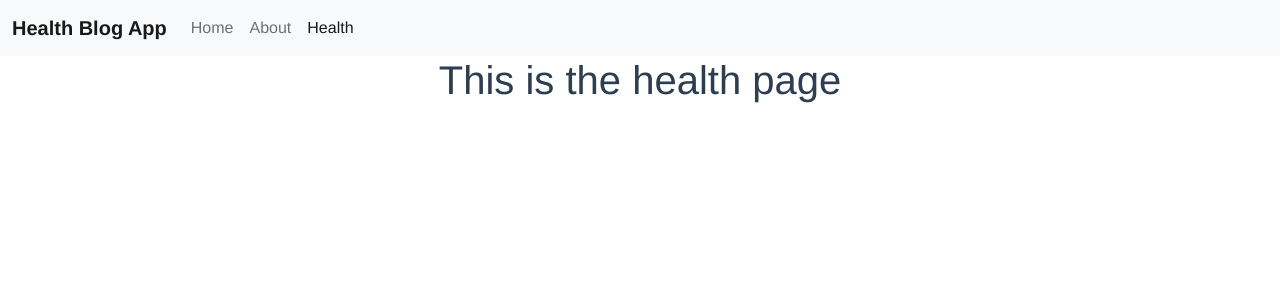
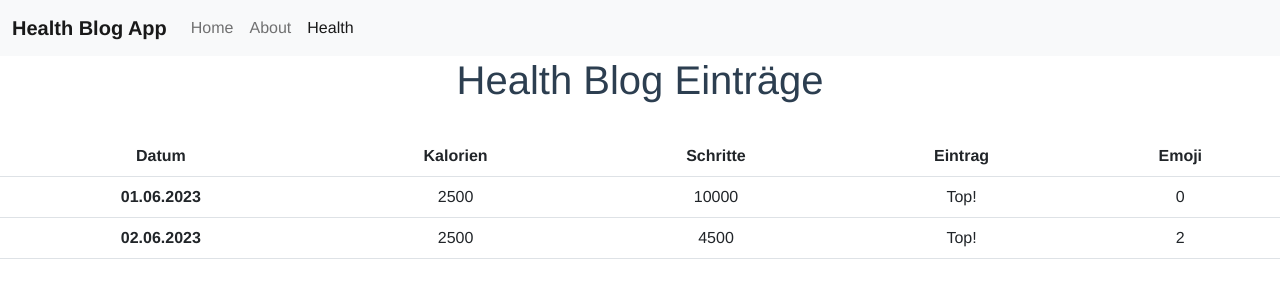
Before and after one commit to ClaraScherf/blog_entries-frontend, a Vue app: page /health in a window 1280 px wide. Shown: the top 300 px of the page. Built offline with nearby package versions, Linux system fonts and the light colour scheme.

Commit message:
add dynamic view of entries

```diff
--- a/src/views/HealthView.vue
+++ b/src/views/HealthView.vue
@@ -1,12 +1,55 @@
 <template>
-  <div class="health">
-    <h1>This is the health page</h1>
-  </div>
+  <h1>Health Blog Einträge</h1>
+  <br>
+  <table class="table">
+    <thead>
+    <tr>
+      <th scope="col">Datum</th>
+      <th scope="col">Kalorien</th>
+      <th scope="col">Schritte</th>
+      <th scope="col">Eintrag</th>
+      <th scope="col">Emoji</th>
+    </tr>
+    </thead>
+    <tbody class="table-group-divider0" v-for="blog_entry in blog_entries" :key="blog_entry.id">
+    <tr>
+      <th scope="row">{{ blog_entry.date }}</th>
+      <td>{{ blog_entry.calories }}</td>
+      <td>{{ blog_entry.steps }}</td>
+      <td>{{ blog_entry.diary_entry }}</td>
+      <td>{{ blog_entry.emojis }}</td>
+    </tr>
+    </tbody>
+  </table>
 </template>
 
 <script>
+
+// #TODO: Methode erstellen, um Emojis korrekt darzustellen;
 export default {
-  name: 'HealthView'
+  name: 'HealthView',
+  data () {
+    return {
+      blog_entries: [
+        {
+          id: 1,
+          date: '01.06.2023',
+          calories: 2500,
+          steps: 10000,
+          diary_entry: 'Top!',
+          emojis: 0
+        },
+        {
+          id: 2,
+          date: '02.06.2023',
+          calories: 2500,
+          steps: 4500,
+          diary_entry: 'Top!',
+          emojis: 2
+        }
+      ]
+    }
+  }
 }
 </script>
 
```
